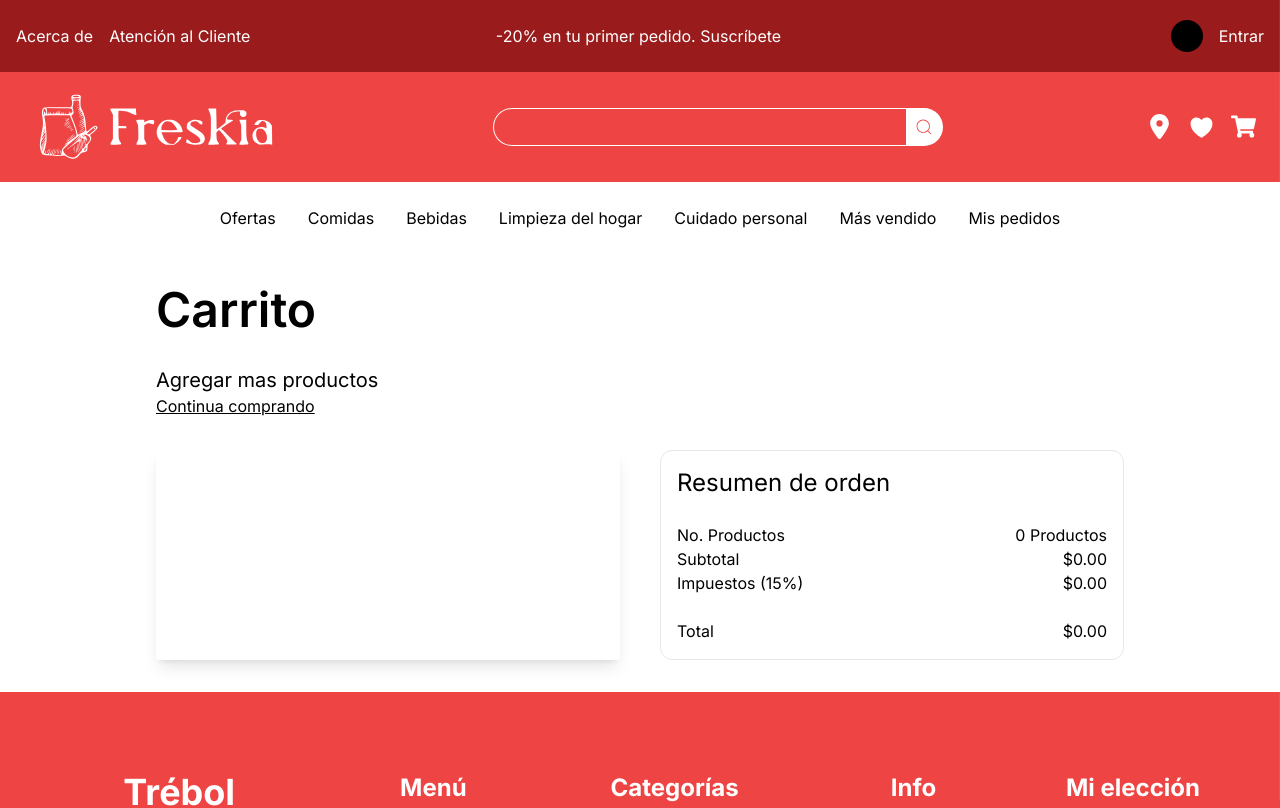
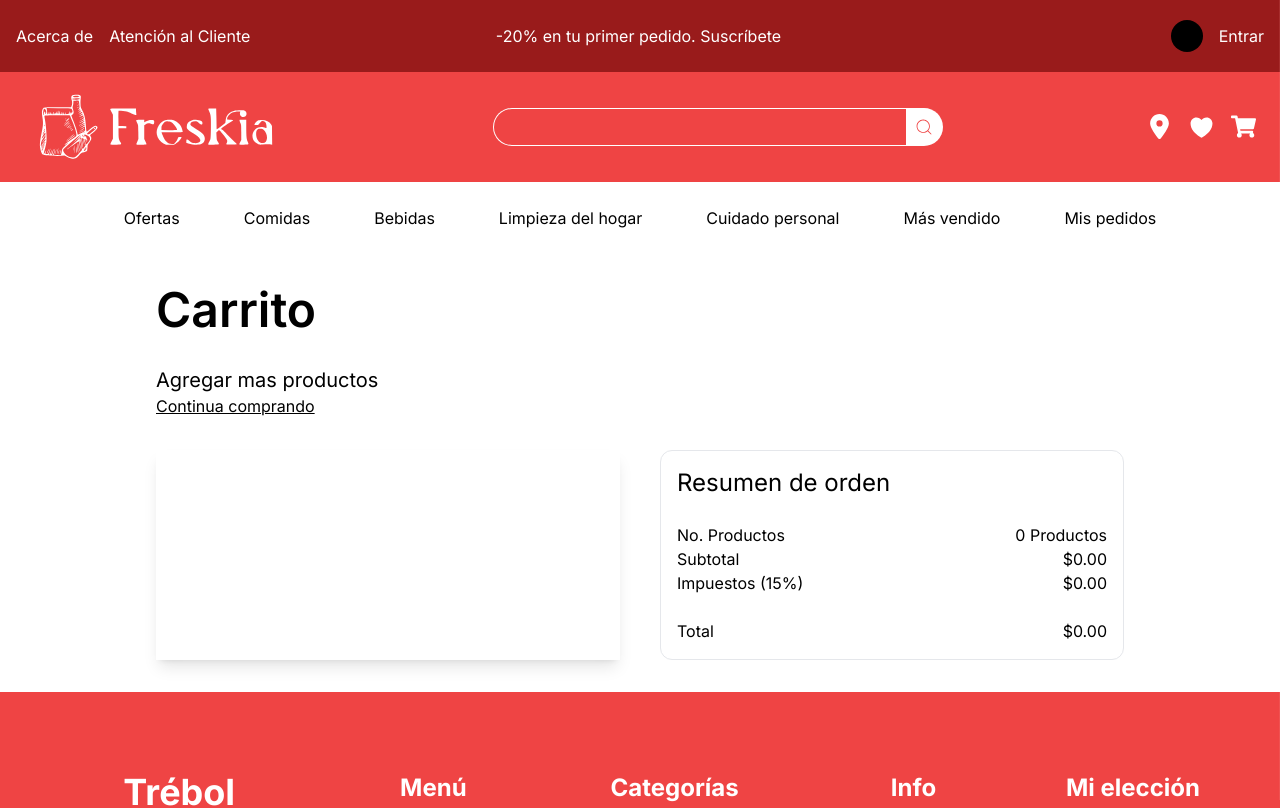
Before and after one commit to jwilliam96/supermarket, a Next.js app: page /cart in a window 1280 px wide. Shown: the top 808 px of the page. Built offline with nearby package versions, Linux system fonts and the light colour scheme.

Commit message:
list menu

```diff
--- a/src/app/(shop)/categories/[name]/page.tsx
+++ b/src/app/(shop)/categories/[name]/page.tsx
@@ -1,18 +1,17 @@
 import { getSubcategoryName } from "@/actions/products-action";
 import { notFound, redirect } from "next/navigation";
-import { categoryPopular } from "@/utils/helps";
 import { CardProduct } from "@/components";
 import { Product } from "@/interface";
 
 export default async function CategoryPage({ params }: { params: { name: string } }) {
 
-    const subcategory = categoryPopular.find(category => category.url === params.name)
+    const subcategory = decodeURIComponent(params.name)
 
-    if (!subcategory) {
+    const subCategories = await getSubcategoryName(subcategory)
+
+    if (!subCategories) {
         redirect(notFound())
     }
-
-    const subCategories = await getSubcategoryName(subcategory?.title)
 
     // MAS VENDIDO
     const masVendido: Product[] = []
@@ -24,7 +23,7 @@ export default async function CategoryPage({ params }: { params: { name: string
     return (
         <div className="max-w-[1600px] mx-auto ">
 
-            <h2 className="my-10 text-5xl lg:text-7xl text-center font-semibold">{subcategory.title}</h2>
+            <h2 className="my-10 text-5xl lg:text-7xl text-center font-semibold">{subcategory}</h2>
 
             <div className="grid justify-center lg:grid-cols-5 gap-8 mb-32 mt-20">
                 {
--- a/src/app/(shop)/page.tsx
+++ b/src/app/(shop)/page.tsx
@@ -2,7 +2,6 @@
 import { CategoriesPopular, DownloadApp, Header, SectionTwo, ServiceInfo, SpecialOffersOne } from "@/ui";
 import { Button, SwiperContainer, Title } from "@/components";
 import Image from "next/image";
-
 
 export default async function Home() {
 
--- a/src/ui/topMenu/TopMenu.tsx
+++ b/src/ui/topMenu/TopMenu.tsx
@@ -60,7 +60,7 @@ export function TopMenu() {
                     {
                         selectOption.map(option => (
                             <div key={option.title} className="group relative">
-                                <div className="hover:text-red-500 cursor-pointer">{option.title}</div>
+                                <div className="hover:text-red-500 cursor-pointer px-4">{option.title}</div>
 
                                 {/* HOVER LISTA  */}
                                 {
@@ -68,7 +68,9 @@ export function TopMenu() {
                                         <ul className="hidden group-hover:block absolute z-[60] bg-white w-[200px] p-4 space-y-2">
                                             {
                                                 option.menu.map(list => (
-                                                    <li key={list} className="cursor-pointer hover:text-red-500 capitalize">{list}</li>
+                                                    <li key={list} className="cursor-pointer hover:text-red-500 capitalize">
+                                                        <Link href={`/categories/${list}`}>{list}</Link>
+                                                    </li>
                                                 ))
                                             }
                                         </ul>
--- a/src/utils/topMenu.ts
+++ b/src/utils/topMenu.ts
@@ -6,7 +6,7 @@ export const selectOption = [
     },
     {
         title: "Comidas",
-        menu: ["vegetales", "frutas", "carne y aves", "pescado y mariscos", "lácteos y huevos", "panadería", "pastas y granos", "cereales y botanas"]
+        menu: ["vegetales", "frutas", "carnes y aves", "pescados y mariscos", "lácteos y huevos", "panadería", "pastas y granos", "cereales y botanas"]
     },
     {
         title: "Bebidas",
```
